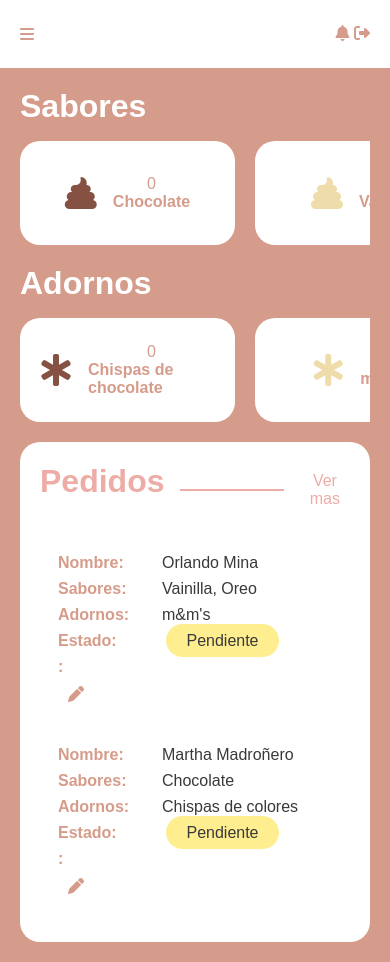
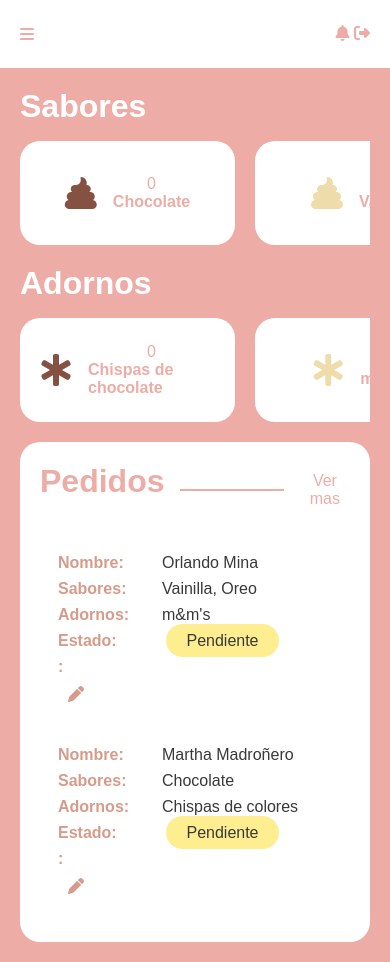
Before and after one commit to Orloxx23/pasteleria, a plain HTML site: page pages/admin.html in a window 390 px wide. Drawn offline with Linux system fonts and the light colour scheme.

Commit message:
Update admin.css

```diff
--- a/css/admin.css
+++ b/css/admin.css
@@ -377,14 +377,14 @@ section {
 }
 
 .mobile-content{
-  background: #d69c8b;
+  background: #EDACA6;
   max-width: 100%;
   padding: 1.25rem;
   min-height: 90vh;
 }
 
 .nav-mobile-items{
-  color: #d69c8b;
+  color: #EDACA6;
 }
 
 .mobile-cards-container h1{
@@ -424,7 +424,7 @@ section {
 }
 
 .mobile-card h2, p{
-  color: #d69c8b;
+  color: #EDACA6;
 }
 
 
```
